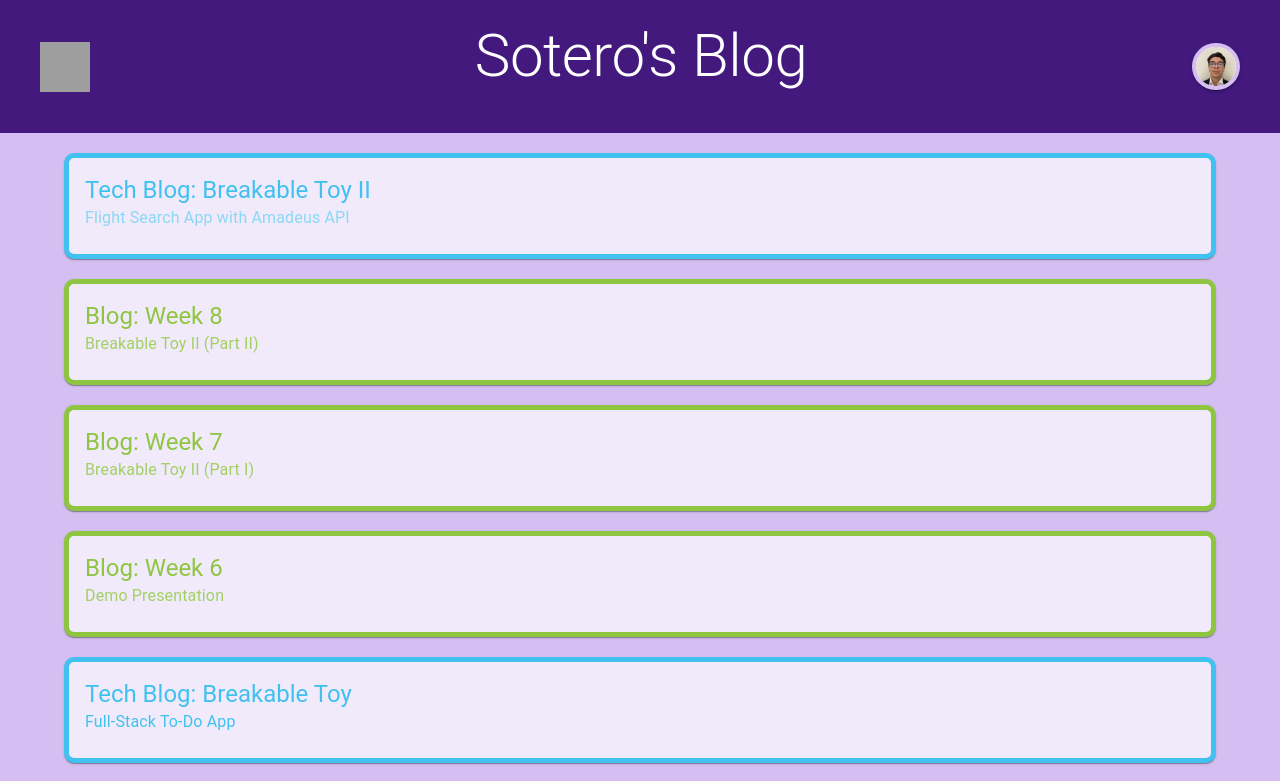
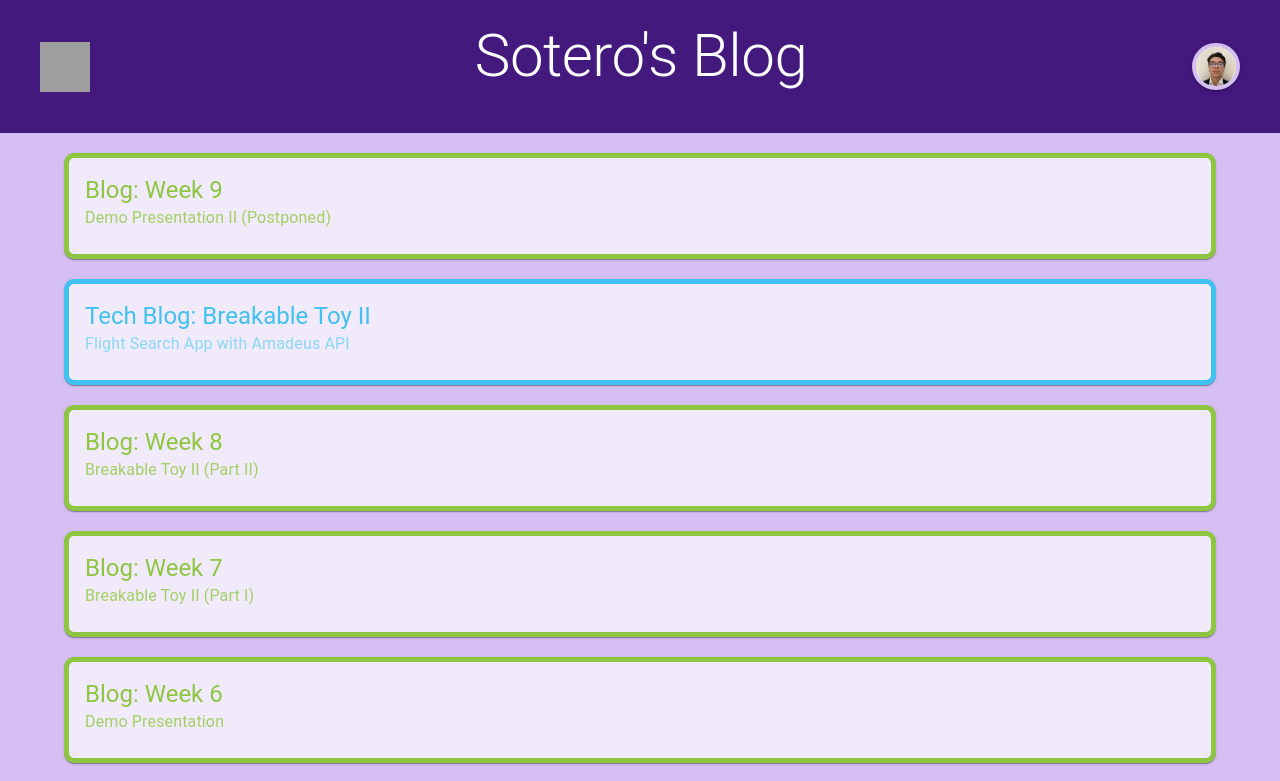
Before and after one commit to SotosunaEncora/SotosunaEncora.github.io, a React (Create React App) app: page / in a window 1280 px wide. Shown: the top 781 px of the page. Built offline with nearby package versions, Linux system fonts and the light colour scheme; grey boxes are pictures that could not be loaded.

Commit message:
Small fixes

```diff
--- a/src/components/Home.jsx
+++ b/src/components/Home.jsx
@@ -33,6 +33,18 @@ const Home = () => {
             </Dialog>
 
             <Container >
+            <Link to="/blog-post-8" style={{ textDecoration: 'none' }}>
+                    <Card style={{ margin: '20px 0', border: '5px solid #8fc641', borderRadius:'10px', backgroundColor:'#f1eafb', color:'#8fc641' }}>
+                        <CardContent>
+                            <Typography variant="h5" component="h2">
+                                Blog: Week 9
+                            </Typography>
+                            <Typography color="#a2d062">
+                                Demo Presentation II (Postponed)
+                            </Typography>
+                        </CardContent>
+                    </Card>
+            </Link>
             <Link to="/tech-log-post-4" style={{ textDecoration: 'none' }}>
                     <Card style={{ margin: '20px 0', border: '5px solid #41c1ef', borderRadius:'10px', backgroundColor:'#f1eafb', color:'#41c1ef' }}>
                         <CardContent>
@@ -44,7 +56,7 @@ const Home = () => {
                             </Typography>
                         </CardContent>
                     </Card>
-                </Link>
+            </Link>
             <Link to="/blog-post-7" style={{ textDecoration: 'none' }}>
                     <Card style={{ margin: '20px 0', border: '5px solid #8fc641', borderRadius:'10px', backgroundColor:'#f1eafb', color:'#8fc641' }}>
                         <CardContent>
@@ -56,7 +68,7 @@ const Home = () => {
                             </Typography>
                         </CardContent>
                     </Card>
-                </Link>
+            </Link>
             <Link to="/blog-post-6" style={{ textDecoration: 'none' }}>
                     <Card style={{ margin: '20px 0', border: '5px solid #8fc641', borderRadius:'10px', backgroundColor:'#f1eafb', color:'#8fc641' }}>
                         <CardContent>
--- a/src/components/blogs/BlogPost8.jsx
+++ b/src/components/blogs/BlogPost8.jsx
@@ -9,7 +9,7 @@ const BlogPost8 = () => {
                 Week 9
             </Typography>
             <Typography variant="h4" align="center" color="white" gutterBottom style={{paddingBottom: '10px'}}>
-                Demo Presentation (Postponed)
+                Demo Presentation II (Postponed)
             </Typography>
         </div>
         <Container>
```
